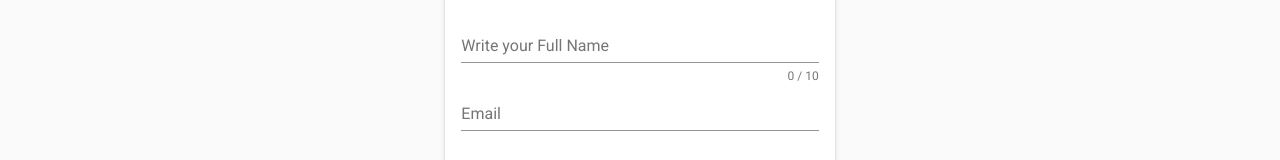
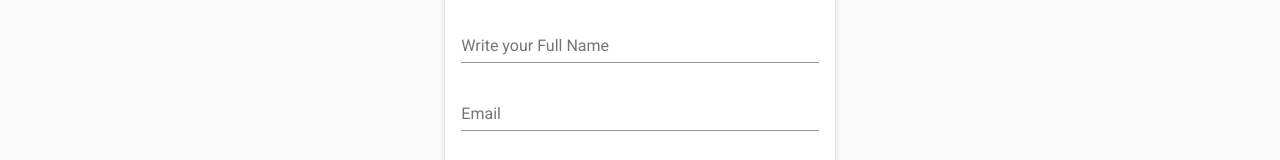
Before and after one commit to MPH-Bali/green-village-project, a Vue app in the folder public/: page /sign-up in a window 1280 px wide. Shown: the part 264-424 px from the top of the page. Built offline with nearby package versions, Linux system fonts and the light colour scheme; what vue-moment would draw is missing.

Commit message:
fixed styling errors on component

```diff
--- a/public/src/components/Public/SignUp.vue
+++ b/public/src/components/Public/SignUp.vue
@@ -9,46 +9,16 @@
             </v-avatar>
             <h1 class="headline mt-2">JOIN MPH PERERENAN</h1>
             <p class="body-1">Fill in your details to join the MPH program and get your rubbish collected.</p>
-
             <v-form v-model="valid" ref="form" lazy-validation>
-              <v-text-field for="name" label="Write your Full Name"
-              flat v-model="form.name"
-              :rules="nameRules"
-              :counter="10"
-              required />
-
-              <v-text-field label="Email"
-              flat v-model="form.email"
-              :rules="emailRules"
-              required />
-
-              <v-text-field label="SMS"
-              flat v-model="form.sms"
-              :rules="smsRules"
-              required
-
-               />
-
-              <v-text-field label="Whatsapp"
-              flat v-model="form.whatsapp"
-              :rules="whatsappRules"
-              required
-              />
-
-              <v-select flat
-              :items="['Houshold', 'Villa', 'Business']"
-              label="Item" v-model="form.type"
-              :rules="[v => !!v || 'Item is required']"
-              required
-              />
-
+              <v-text-field for="name" label="Write your Full Name" flat v-model="form.name" :rules="nameRules" required />
+              <v-text-field label="Email" flat v-model="form.email" :rules="emailRules" required />
+              <v-text-field label="SMS" flat v-model="form.sms" :rules="smsRules" required />
+              <v-text-field label="Whatsapp" flat v-model="form.whatsapp" :rules="whatsappRules" required />
+              <v-select flat :items="['Houshold', 'Villa', 'Business']" label="Item" v-model="form.type" :rules="[v => !!v || 'Item is required']"required />
             </v-form>
-
             <p class="caption">Our Community Manager will come to your place to collect the fee and finalise your subscription</p>
-
             <v-btn color="primary" flat>Problem?</v-btn>
             <v-btn v-on:click="submit" :disabled="!valid" color="primary" type="submit" depressed>Join Us</v-btn>
-
           </v-card-text>
         </v-card>
       </v-flex>
@@ -62,40 +32,38 @@ export default {
   data () {
     return {
       form: {},
-      errors:[],
+      errors: [],
       valid: true,
       name: '',
       nameRules: [
         v => !!v || 'Name is required',
-        v => (v && v.length > 10) || 'Name must at least 10 characters'
+        v => (v && v.length > 6) || 'Name must at least 6 characters'
       ],
       email: '',
       emailRules: [
         v => !!v || 'E-mail is required',
         v => /^\w+([.-]?\w+)*@\w+([.-]?\w+)*(\.\w{2,3})+$/.test(v) || 'E-mail must be valid'
       ],
-
       SMS: '',
       smsRules: [
         v => !!v || 'Valid phone number required',
         v => /^\+(?:[0-9] ?){6,14}[0-9]$/.test(v) || 'Phone number must be valid'
       ],
-
       Whatsapp: '',
       whatsappRules: [
         v => !!v || 'Valid WhatsApp number required',
         v => /^\+(?:[0-9] ?){6,14}[0-9]$/.test(v) || 'WhatsApp must be valid'
       ],
-      select: null,
+      select: null
     }
   },
   methods: {
     submit () {
-        if (this.$refs.form.validate()) {
-            this.$router.push('/signed-up')
-            this.$firestore.add('person', form)
-          }
-        },
-      },
+      if (this.$refs.form.validate()) {
+        this.$router.push('/signed-up')
+        this.$firestore.add('person', form)
+      }
+    }
   }
+}
 </script>
```
